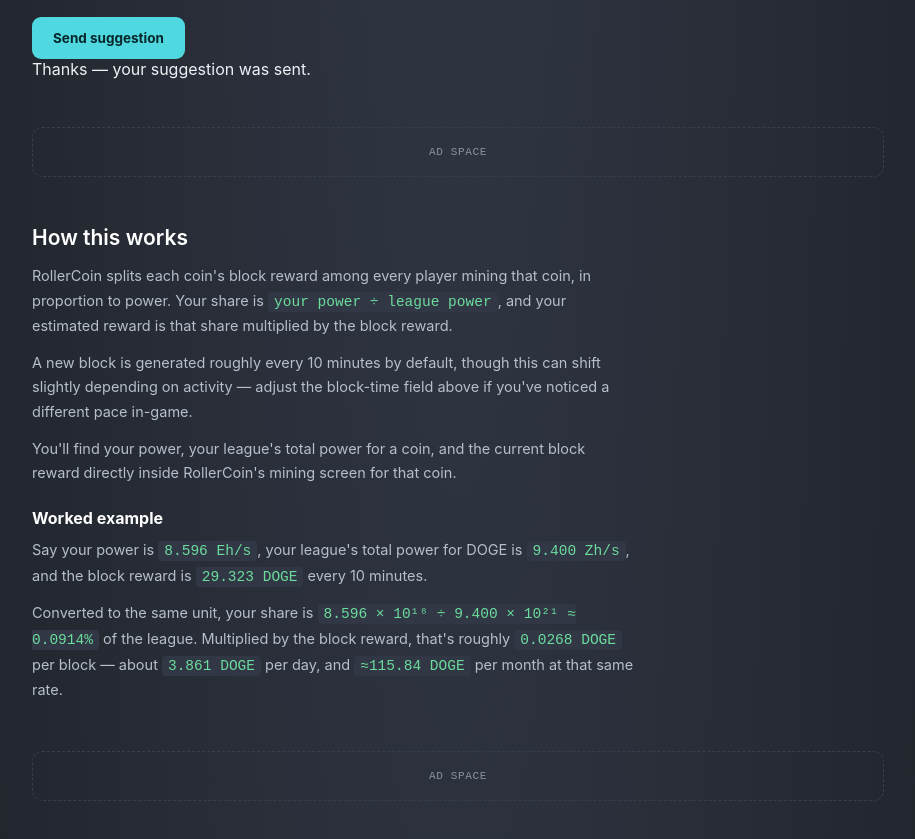
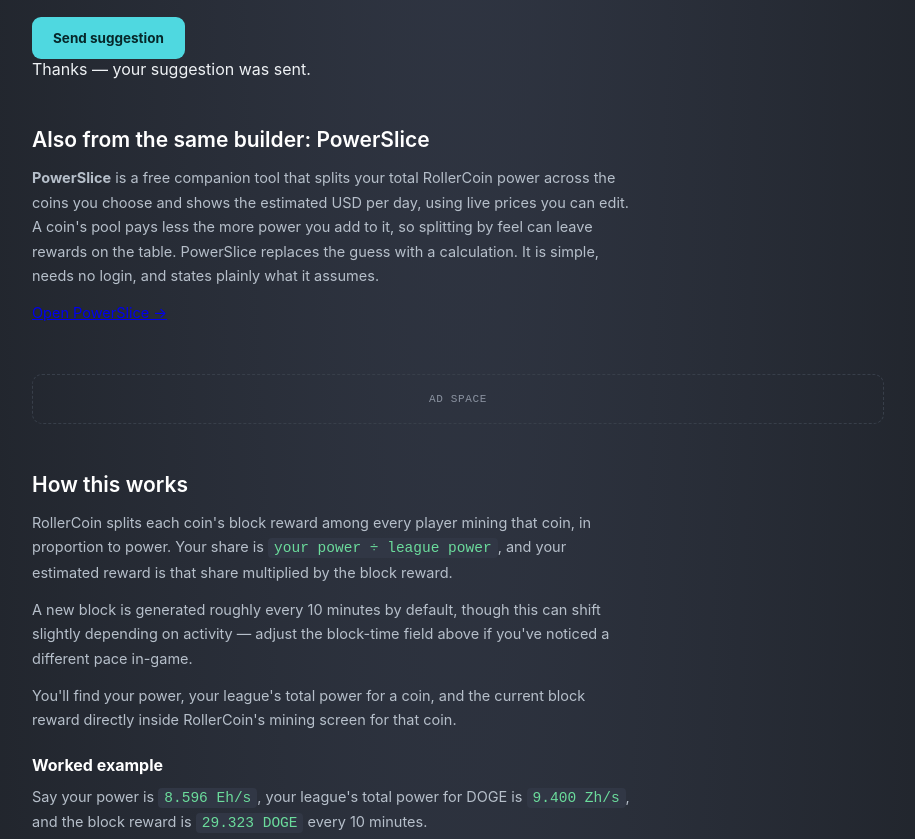
Before and after one commit to Naveen-ns0/powershare, a plain HTML site: page index.html in a window 1280 px wide. Shown: the part 1252-2091 px from the top of the page, without its empty margins (182-1097 px from the left). Drawn offline with Linux system fonts and the light colour scheme.

Commit message:
Add Google site verification and PowerSlice section
Added a Google site verification meta tag and a new section for PowerSlice.

```diff
--- a/index.html
+++ b/index.html
@@ -12,11 +12,12 @@
 <meta property="og:description" content="Free RollerCoin calculator: estimate mining rewards, see what adding power does to your league share, and check how much power a new miner adds. No sign-up.">
 <meta property="og:url" content="https://naveen-ns0.github.io/powershare/">
 
+<meta name="google-site-verification" content="I2Nv5lFsmDEwxhFY4duI14UjG2b7LB9jltkYpDiGv80" />
+
+
 <meta name="twitter:card" content="summary">
 <meta name="twitter:title" content="RollerCoin Calculator 2026: Reward, League & Miner Power">
 <meta name="twitter:description" content="Free RollerCoin calculator: estimate mining rewards, see what adding power does to your league share, and check how much power a new miner adds. No sign-up.">
-
-<meta name="google-site-verification" content="I2Nv5lFsmDEwxhFY4duI14UjG2b7LB9jltkYpDiGv80" />
 
 <meta name="keywords" content="rollercoin calculator, rollercoin reward calculator, rollercoin mining calculator, rollercoin payout calculator, rollercoin power calculator, rollercoin league power, rollercoin block reward, rollercoin mining estimator, how to calculate rollercoin reward, rollercoin power needed calculator, what is league power rollercoin, best rollercoin calculator, rollercoin miner power calculator, rollercoin global bonus power, rollercoin rack bonus, rollercoin league threshold, how much power does a rollercoin miner add, rollercoin miner swap calculator, rollercoin league calculator, rollercoin calculator app, rollercoin helper, rollercoin calculator 2026, calculate rollercoin earnings, how much can i make on rollercoin">
 
@@ -716,6 +717,12 @@
     <div class="success-msg" id="reqSuccessMsg">Thanks — your suggestion was sent.</div>
   </section>
 
+  <section class="section sister-site" id="powersliceLink">
+    <h2>Also from the same builder: PowerSlice</h2>
+    <p><strong>PowerSlice</strong> is a free companion tool that splits your total RollerCoin power across the coins you choose and shows the estimated USD per day, using live prices you can edit. A coin's pool pays less the more power you add to it, so splitting by feel can leave rewards on the table. PowerSlice replaces the guess with a calculation. It is simple, needs no login, and states plainly what it assumes.</p>
+    <p><a class="sister-link" href="https://naveen-ns0.github.io/powerslice/" rel="noopener">Open PowerSlice &rarr;</a></p>
+  </section>
+
   <div class="ad-slot">ad space</div>
 
   <section class="section">
@@ -890,6 +897,7 @@
   <footer class="site-footer">
     <span>PowerShare Calculator — a small, free tool.</span>
     <span>Built for players who just want to know if the power is worth it.</span>
+    <span>Also try <a href="https://naveen-ns0.github.io/powerslice/" rel="noopener">PowerSlice</a>, the free power-split calculator.</span>
     <span>Last updated: November 2026</span>
   </footer>
 </div>
```
